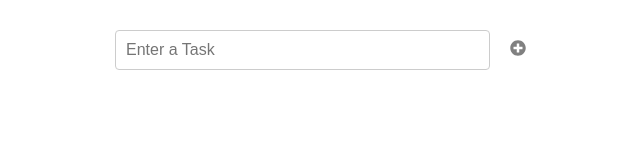
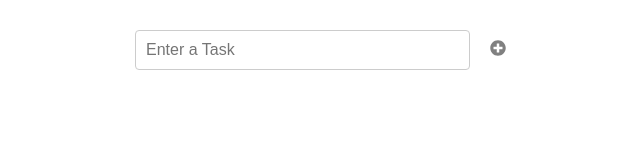
Before and after one commit to lswebdevelops/react-tasks-app, a React (Create React App) app: page / in a window 1280 px wide. Shown: the top 160 px of the page, without its empty margins (325-965 px from the left). Built offline with nearby package versions, Linux system fonts and the light colour scheme.

Commit message:
Adding readme with screenshot

```diff
--- a/src/App.js
+++ b/src/App.js
@@ -96,7 +96,7 @@ class App extends Component {
           <label htmlFor="taskInput"></label>
           <div className="input-add-container">
             <input
-              maxLength={35}
+              maxLength={120}
               type="text"
               id="taskInput"
               value={task.text}
--- a/src/Styles/Components.css
+++ b/src/Styles/Components.css
@@ -1,8 +1,8 @@
 .container {
-  max-width: 400px;
+  max-width: 360px;
   margin: 0 auto;
+  padding: 10px;
   padding-top: 20px;
-
   background-color: white;
 }
 
@@ -122,7 +122,7 @@ ul{
   }
 
   input[type="text"] {
-    width: 96%;
+    width: 90%;
     padding: 10px;
     font-size: 16px;
     border: 1px solid #ccc;
```
Also changed, not shown: src/images/task-app.png (added), 1 other file (tests, documents, lock files or other folders).
